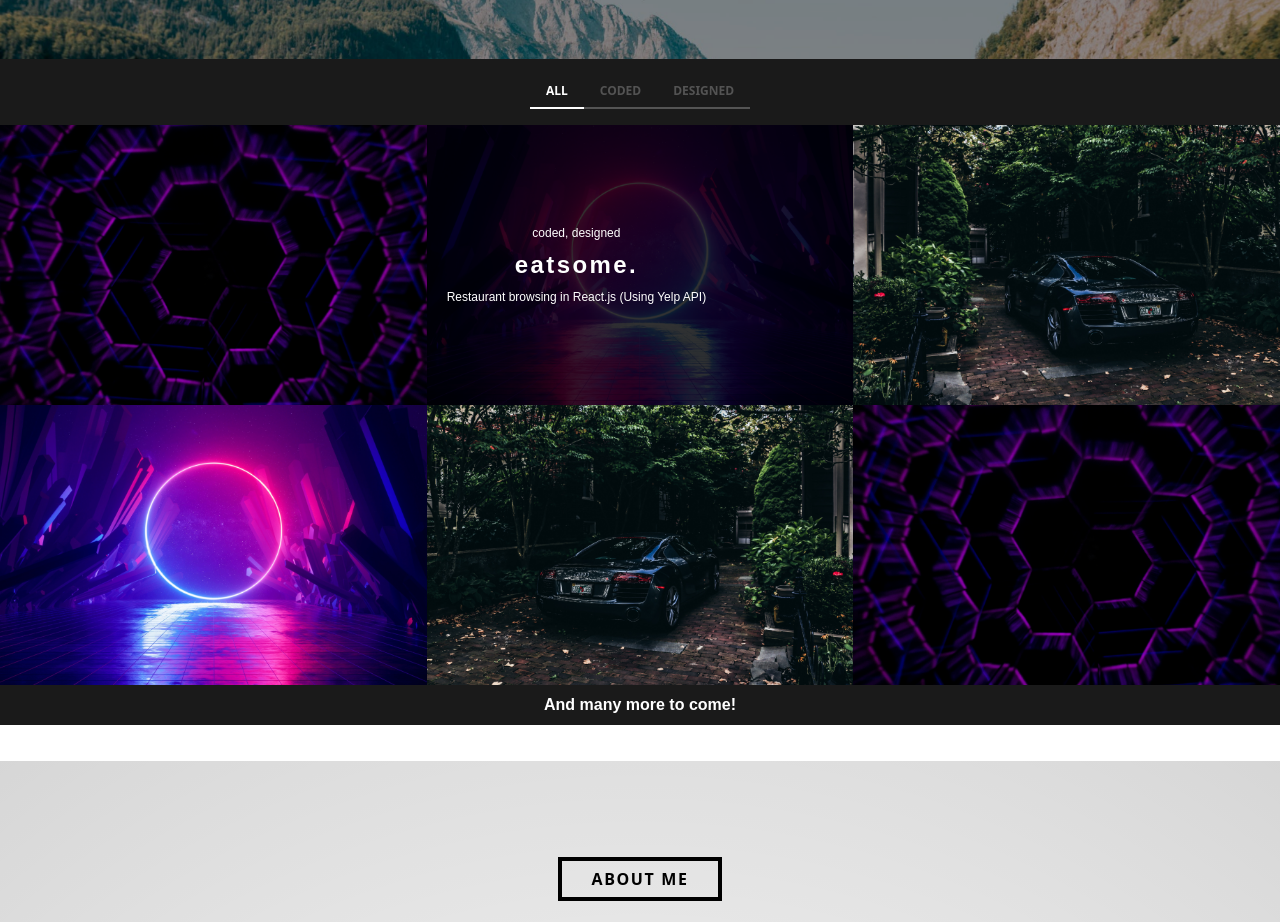
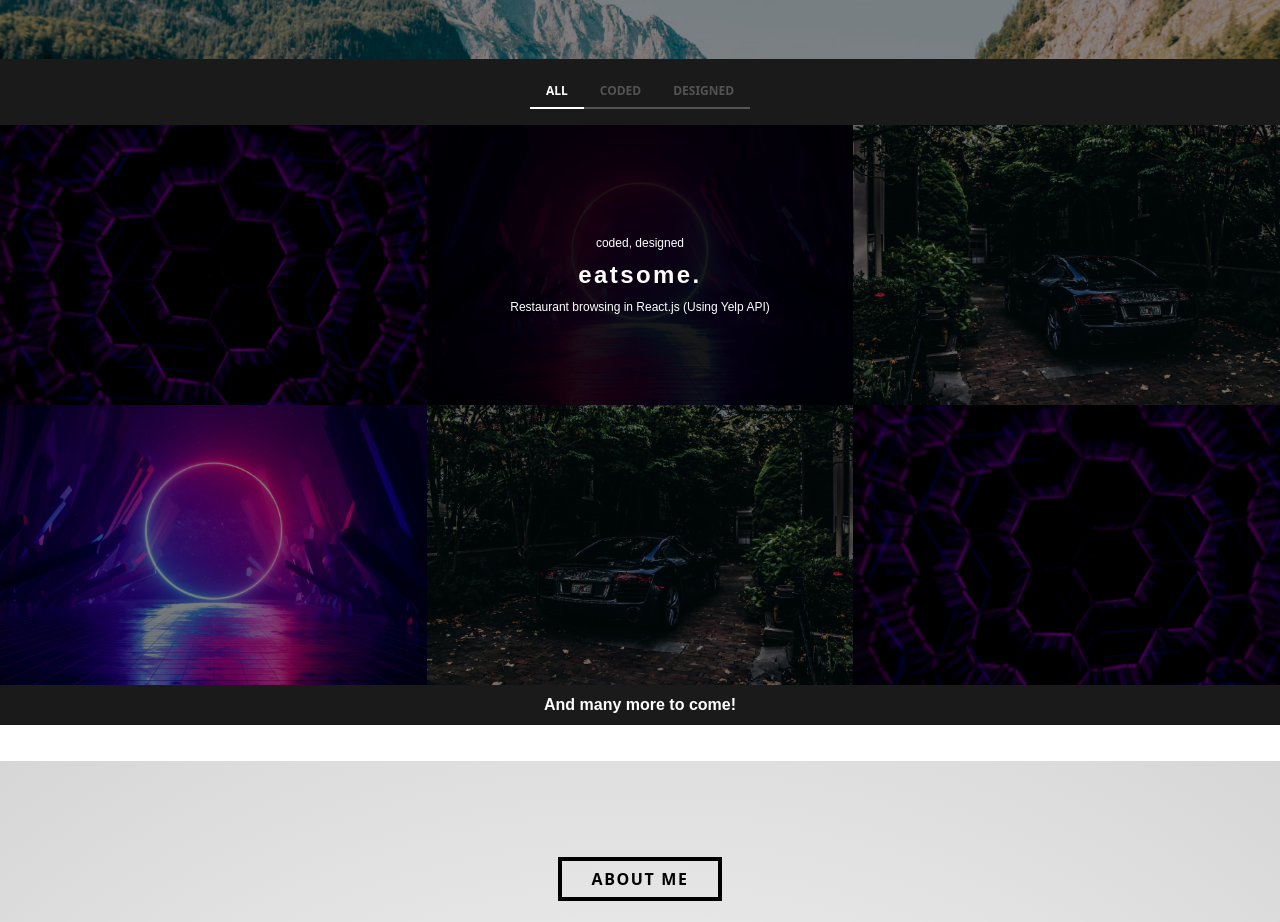
Before and after one commit to HUZAIFASAJJAD012/portfolio, a React (Vite) app in the folder portfolio/: page / in a window 1280 px wide. Shown: the part 1140-2062 px from the top of the page. Built offline with nearby package versions, Linux system fonts and the light colour scheme.

Commit message:
Porfolio Component(Risponsived)

```diff
--- a/portfolio/src/components/Portfolio.jsx
+++ b/portfolio/src/components/Portfolio.jsx
@@ -31,8 +31,8 @@ const Portfolio = () => {
       </div>
 
       {/* Navigation Section */}
-      <div className="flex justify-center space-x-4 py-4 bg-customblack">
-        <ul className="flex text-white text-opacity-25 text-xs font-bold  border-opacity-25">
+      <div className="flex justify-center space-x-4 py-4 bg-customblack ">
+        <ul className="flex text-white text-opacity-25 text-xs font-bold  border-opacity-25  ">
           <li className="px-4 py-2 text-white opacity-100  border-white border-b-2">ALL</li>
           <li className="px-4 py-2 border-white border-b-2 border-opacity-25 " >CODED</li>
           <li className="px-4 py-2 border-white border-b-2 border-opacity-25">DESIGNED</li>
@@ -40,7 +40,7 @@ const Portfolio = () => {
       </div>
 
       {/* Card Section */}
-      <div className=" grid grid-cols-3 gap-0 w-full h-auto">
+      <div className=" grid grid-cols-1 sm:grid-cols-2 lg:grid-cols-3   ">
         {Portfolioarray.map(Fetch)} {/* Correct usage of map */}
       </div>
 
--- a/portfolio/src/components/portfoliocards.jsx
+++ b/portfolio/src/components/portfoliocards.jsx
@@ -9,11 +9,11 @@ const PortfolioCards=(props)=>{
         <div className="flex">
 
         <div
-  className="h-[280px] w-[450px] object-cover font-montserrat rounded-sm text-white  relative"
+  className="h-[280px] w-full object-cover font-montserrat rounded-sm text-white  relative"
   // style={{ backgroundImage: `url(${props.src})` }}
 >
                   <img src={props.src} alt="" className="inset-0 h-full w-full object-cover absolute" />
-                  <div className="items-center absolute  pt-20 " >
+                  <div className="absolute inset-0 flex flex-col justify-center items-center bg-black/50 text-white text-center" >
                           <ul className="text-white    justify-items-center mx-5 ">
                             <li className="text-xs  pt-5">{props.p1}</li>
                             <li className="text-2xl pt-2  font-bold  tracking-widest">{props.h1}</li>
--- a/portfolio/tailwind.config.js
+++ b/portfolio/tailwind.config.js
@@ -6,6 +6,12 @@ export default {
   ],
   theme: {
     extend: {
+
+      screens: {
+        'xs': '480px', // Example: Add a custom breakpoint for extra small devices
+        'xxl': '1440px', // Example: Add a custom breakpoint for extra-large screens
+      },
+
       fontFamily: {
         montserrat: ['Montserrat', 'sans-serif'],
       },
```
Also changed, not shown: portfolio/src/components/pc2.png (deleted).
